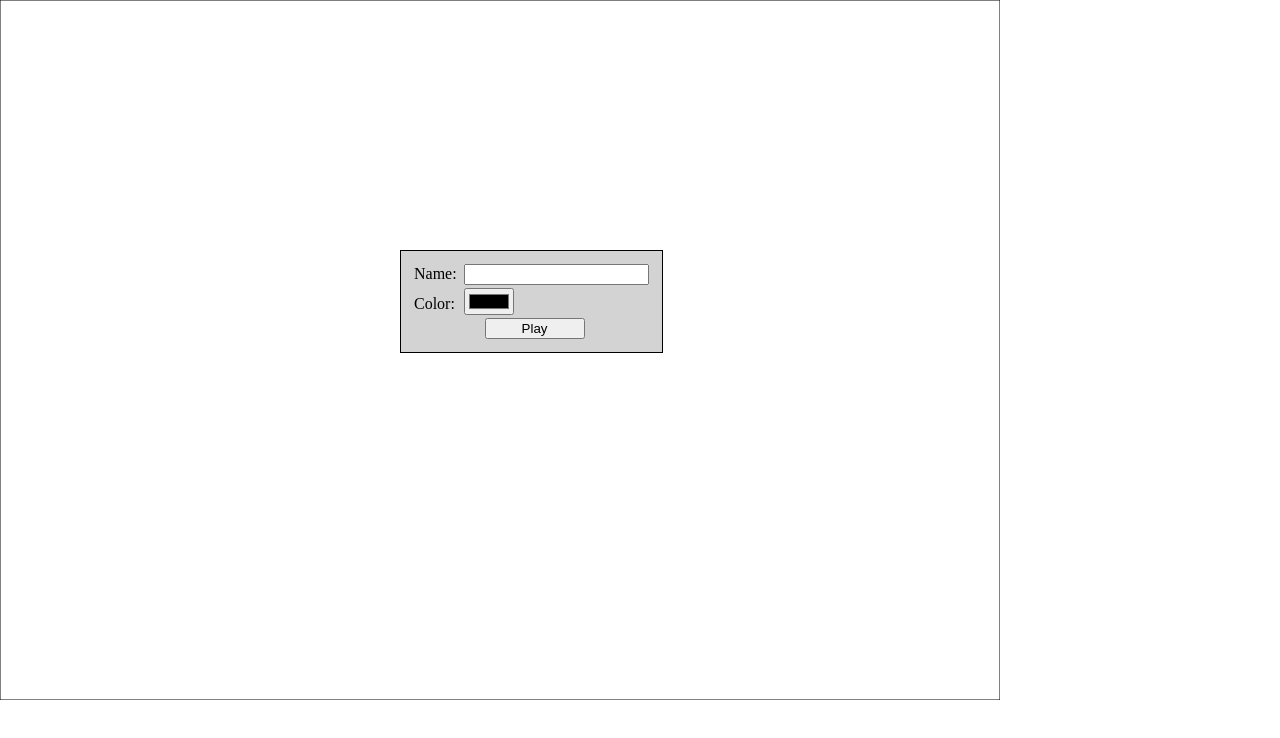
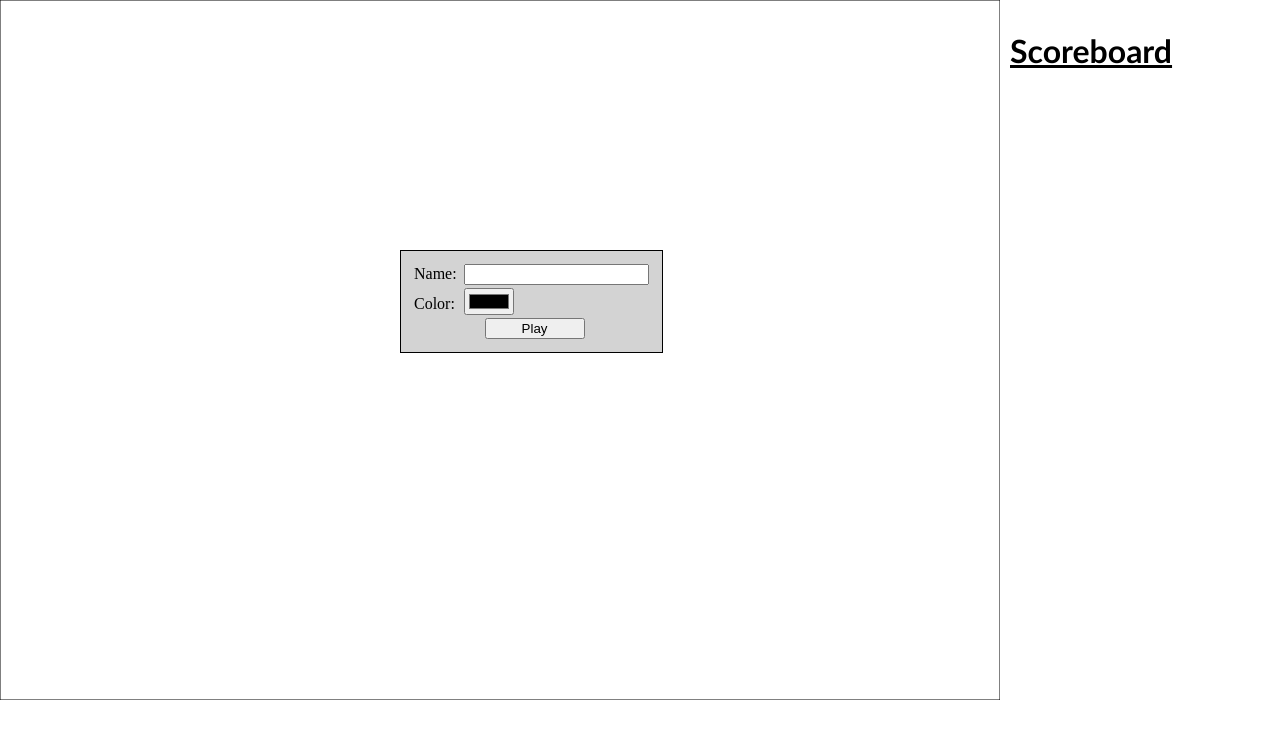
Before and after one commit to skotmerfie/battlesnakes, a website: page index.html in a window 1280 px wide. Drawn offline with nearby package versions, Linux system fonts and the light colour scheme; no server answers.

Commit message:
added scores

```diff
--- a/index.html
+++ b/index.html
@@ -25,10 +25,20 @@
 		#deadForm #button #play {
 			width: 100px;
 		}
+
+		#scoreboardArea {
+			margin: 10px;
+			font-family: 'Trebuchet MS', 'Lucida Sans Unicode', 'Lucida Grande', 'Lucida Sans', Arial, sans-serif;
+		}
 	</style>
 </head>
 <body style="margin:0px;">
-	<canvas id="canvas" width="1000" height="700"></canvas>
+	<canvas id="canvas" width="1000" height="700" style="float: left;"></canvas>
+	<div id="scoreboardArea" style="float:left;">
+		<h1><u>Scoreboard</u></h1>
+		<ul id="playerList"></ul>
+	</div>
+
 	<script src="http://code.jquery.com/jquery-1.11.1.js"></script>
 	<script src="/socket.io/socket.io.js"></script>
 	<script src="client.js"></script>
```
